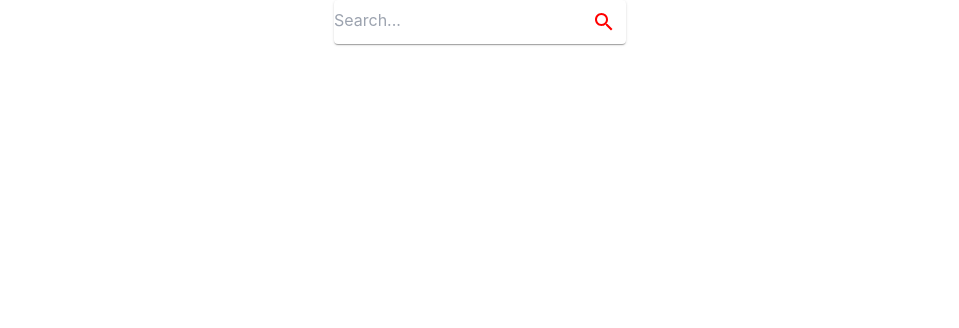
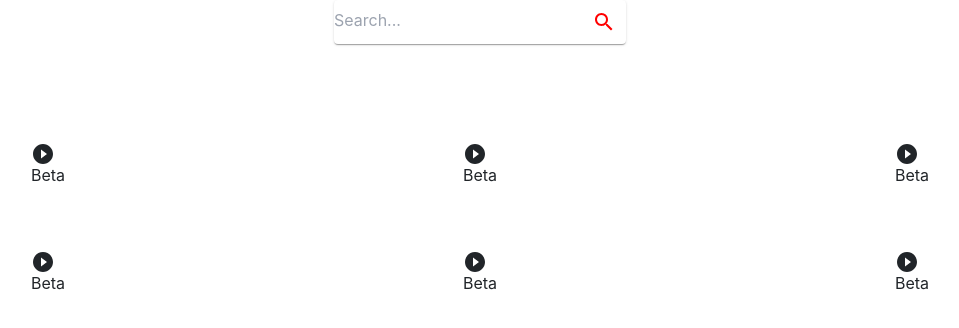
Before and after one commit to sazzad47/alpha, a Next.js app: page / in a window 1280 px wide. Shown: the top 328 px of the page, without its empty margins (160-1119 px from the left). Built offline with nearby package versions, Linux system fonts and the light colour scheme.

Commit message:
make it better

```diff
--- a/components/global/Blocks.tsx
+++ b/components/global/Blocks.tsx
@@ -2,6 +2,7 @@ import React from 'react'
 import {Grid, Card, Typography} from '@mui/material'
 import logo from '../../public/logo.png'
 import Image from 'next/image'
+import PlayCircleFilledIcon from '@mui/icons-material/PlayCircleFilled';
 
 const cards = [
     1, 2, 3, 4, 5, 6
@@ -14,8 +15,10 @@ const Blocks = () => {
              <Grid key={i} item xs={12} md={4} className="flex justify-center mt-5">
                <div className='global_service_block_container'>
                 <div className='global_service_block face1'>
+                    <PlayCircleFilledIcon/>
+                    <h3>Beta</h3>
                   <div className='global_service_block_content'>
-
+                    <p></p>
                   </div>
                 </div>
                 <div className='global_service_block face2'>
--- a/pages/_document.tsx
+++ b/pages/_document.tsx
@@ -1,4 +1,5 @@
 import Document, { Html, Head, Main, NextScript } from "next/document";
+import Script from 'next/script'
 
 class MyDocument extends Document {
     render() {
@@ -11,7 +12,7 @@ class MyDocument extends Document {
                         integrity="sha384-giJF6kkoqNQ00vy+HMDP7azOuL0xtbfIcaT9wjKHr8RbDVddVHyTfAAsrekwKmP1"
                         crossOrigin="anonymous"
                     />
-                    <script src="https://kit.fontawesome.com/e20sdfsd9.js" crossOrigin="anonymous"></script>
+                    <Script src="https://kit.fontawesome.com/e20sdfsd9.js"></Script>
                 </Head>
                 <body>
                     <Main />
```
